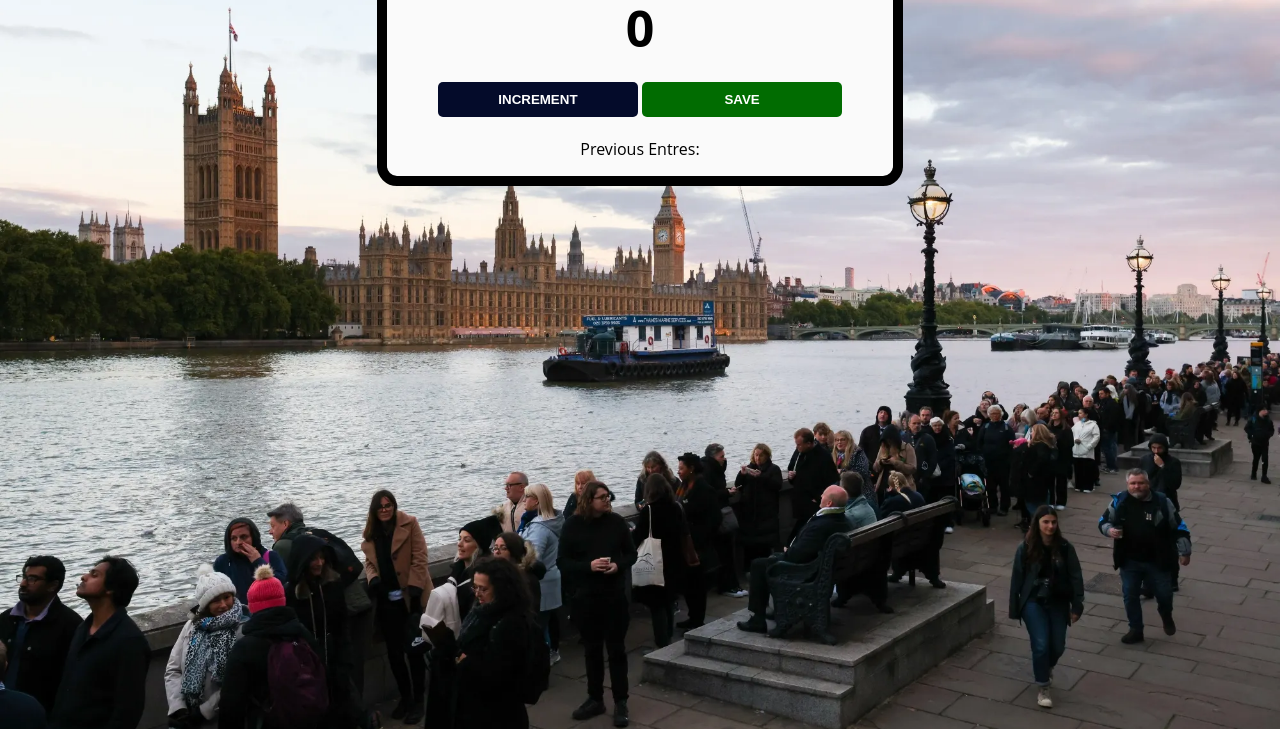
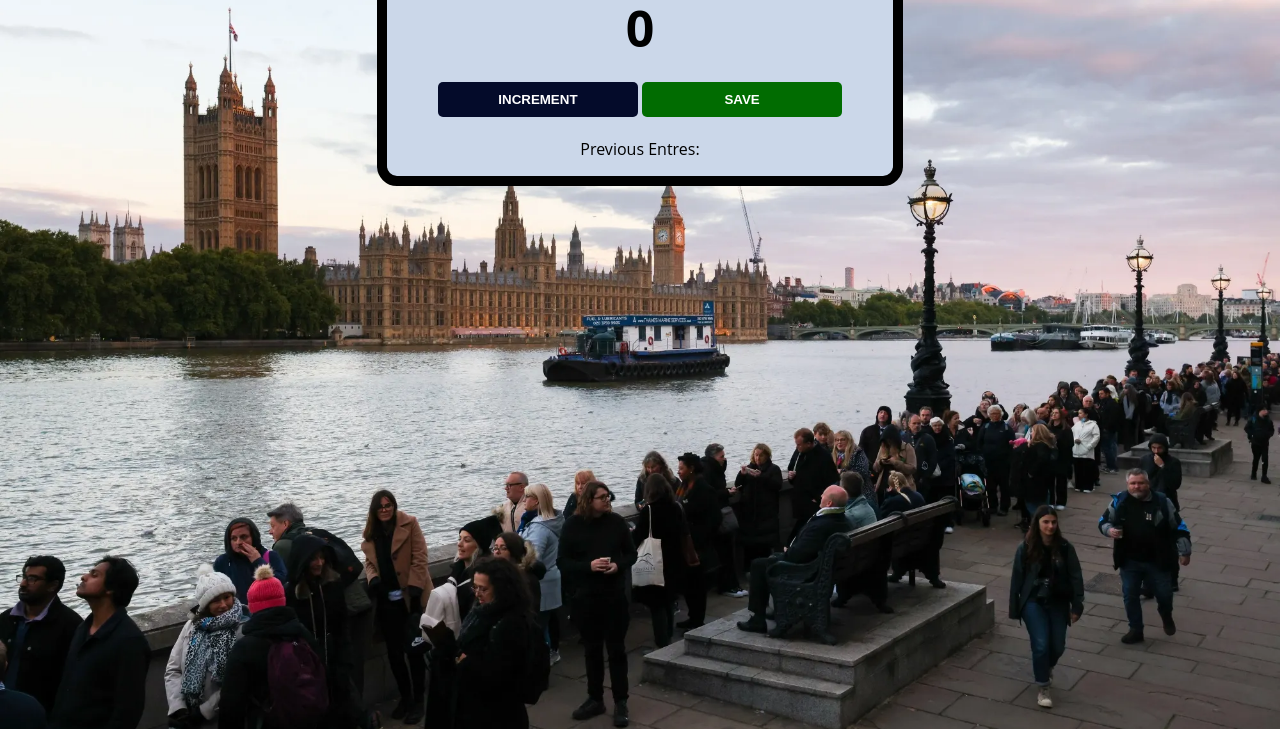
Before and after one commit to Gibson779/CountingPeople, a plain HTML site: page index.html in a window 1280 px wide. Shown: the part 87-816 px from the top of the page. Drawn offline with Linux system fonts and the light colour scheme.

Commit message:
colour change

```diff
--- a/index.css
+++ b/index.css
@@ -8,7 +8,7 @@ body {
 
 
 .container {
-    background: rgb(250, 250, 250);
+    background: rgb(203, 215, 233);
     max-width: 40%;
     margin: 0 auto;
     border: 10px solid rgb(0, 0, 0);
```
